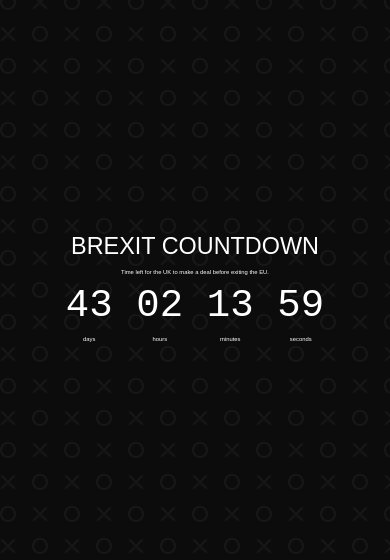
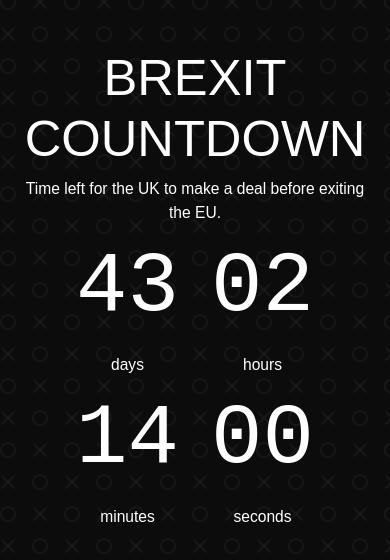
Before and after one commit to twinysam/BrexitCountdown2019, a website: page index.html in a window 390 px wide. Shown: the part 134-694 px from the top of the page. Drawn offline with nearby package versions, Linux system fonts and the light colour scheme.

Commit message:
Media queries

```diff
--- a/css/stylexit.css
+++ b/css/stylexit.css
@@ -21,9 +21,9 @@
 	color: white;
 }
 
-.everything .ticker ul#newsTicker li {
+/*.everything .ticker ul#newsTicker li {
 	font-size: 2.5vw;
-}
+}*/
 
 .container {
 	width: 80%;
@@ -63,22 +63,91 @@
 	font-size: 10vw;
 }
 
-/*.count:last-child {
-	margin-right: 0;
-}*/
-
 span.labels {
 	display: block;
 	font-size: 1.5vw;
 	font-family: 'Work Sans', sans-serif;
-	/*display: flex;
-	justify-content: space-around;*/
 }
 
-/*.label_box {
-	display: inline-block;
-}*/
+/* MEDIA QUERIES */
 
-/*.labels span:last-child {
-	margin-right: 0;
-}*/
+@media (max-width: 1200px) {
+	.container {
+		width: 100%;
+	}
+}
+
+@media (max-width: 800px) {
+	.countdown h1 {
+		font-size: 8vw;
+	}
+
+	.countdown p {
+		font-size: 2.5vw;
+	}
+
+	#clock .time {
+		font-size: 12vw;
+	}
+
+	span.labels {
+		font-size: 2vw;
+	}
+}
+
+@media (max-width: 768px) {
+	.container {
+		max-width: 100%;
+	}
+
+	#clock .time {
+		display: block;
+		font-size: 16vw;
+	}
+
+	span.labels {
+		font-size: 3vw;
+	}
+}
+
+@media (max-width: 600px) {
+
+	.countdown h1 {
+		font-size: 10vw;
+	}
+
+	.countdown p {
+		font-size: 4vw;
+	}
+
+	#clock .time {
+		font-size: 16vw;
+	}
+
+	span.labels {
+		font-size: 3vw;
+	}
+}
+
+@media (max-width: 450px) {
+	#clock {
+		width: 75%;
+		margin-left: auto;
+		margin-right: auto;
+		flex-wrap: wrap;
+		justify-content: space-around;
+	}
+
+	.countdown h1 {
+		font-size: 13vw;
+	}
+
+	#clock .time {
+		font-size: 22vw;
+	}
+
+	span.labels {
+		font-size: 4vw;
+	}
+
+}
--- a/index.html
+++ b/index.html
@@ -40,14 +40,14 @@
 
 		</div>
 	</div>
-	<script src="js/jquery.webticker.min.js" type="text/javascript"></script>
+	<!--<script src="js/jquery.webticker.min.js" type="text/javascript"></script>-->
 	<script src="js/moment.min.js"></script>
 	<script src="js/moment-timezone-with-data.min.js"></script>
 	<script src="js/jquery.countdown.min.js"></script>
 	<script>
 		$(document).ready(function () {
-			// I see that SkyNews has their own countdown set to 23:00, so I'm going with that for the time being
-			var breXit = moment.tz("2019-10-31 22:59:59", "Europe/London");
+			// I see that SkyNews has their own countdown set to 23:00, so I'm going with that.
+			var breXit = moment.tz("2019-10-31 23:00:00", "Europe/London");
 
 			$('#clock').countdown(breXit.toDate(), function (event) {
 				$(this).html(event.strftime('' +
```
